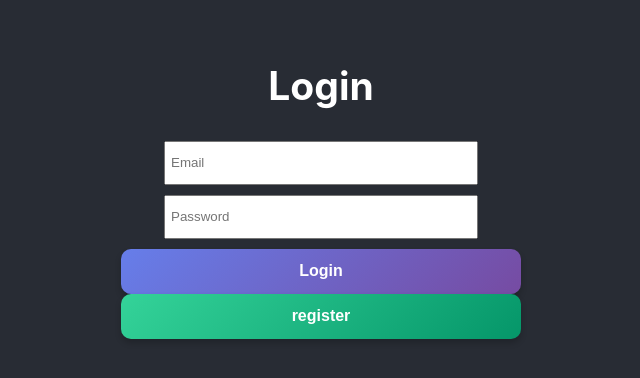
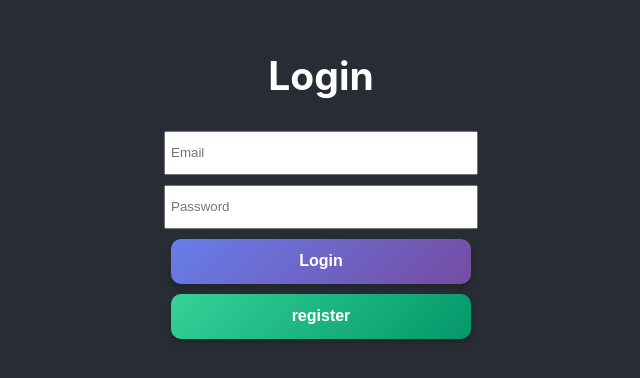
Before and after one commit to NoppasornJirasirichote/Blog-Management-System, a React (Create React App) app in the folder frontend/: page / in a window 1280 px wide. Shown: the part 216-594 px from the top of the page, without its empty margins (319-959 px from the left). Built offline with nearby package versions, Linux system fonts and the light colour scheme.

Commit message:
19 commit

```diff
--- a/frontend/src/styles.module.css
+++ b/frontend/src/styles.module.css
@@ -165,7 +165,7 @@
 }
 
 .butsubmit {
-    width: 100%;
+    width: 300px;
     height: 45px;
     font-size: 16px;
     font-weight: bold;
@@ -176,6 +176,7 @@
     cursor: pointer;
     box-shadow: 0 4px 6px rgba(0,0,0,0.2);
     transition: all 0.3s ease;
+    margin-bottom: 10px;
 }
 
 
@@ -194,7 +195,7 @@
 }
 
 .butregister {
-    width: 100%;
+    width: 300px;
     height: 45px;
     font-size: 16px;
     font-weight: bold;
@@ -205,4 +206,5 @@
     cursor: pointer;
     box-shadow: 0 4px 6px rgba(0,0,0,0.2);
     transition: all 0.3s ease;
+    margin-bottom: 10px;
 }
```
